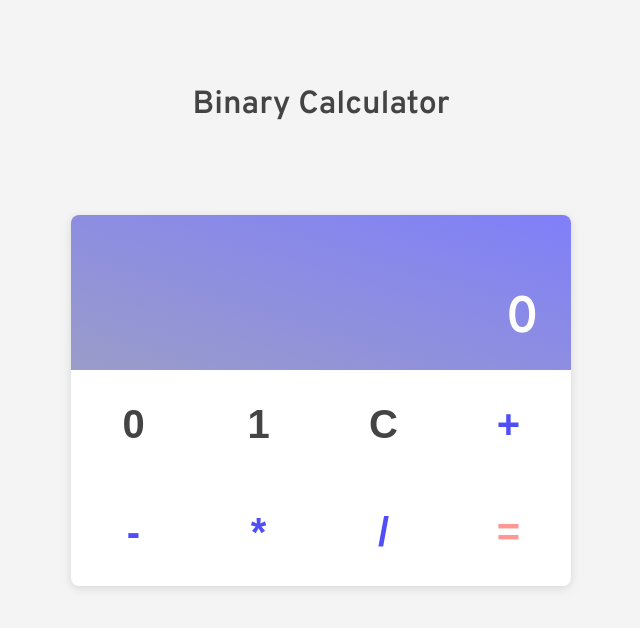
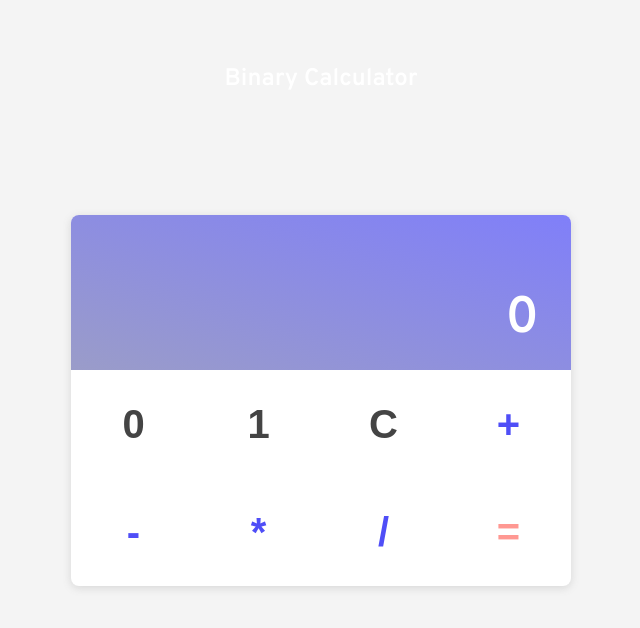
Before and after one commit to Darshan0502/binary-calculator, a plain HTML site: page index.html in a window 1280 px wide. Shown: the whole page, without its empty margins (319-959 px from the left). Drawn offline with Linux system fonts and the light colour scheme.

Commit message:
change header

```diff
--- a/index.html
+++ b/index.html
@@ -2,7 +2,6 @@
 <html lang="en">
   <head>
     <meta charset="UTF-8" />
-    <meta http-equiv="X-UA-Compatible" content="IE=edge" />
     <meta name="viewport" content="width=device-width, initial-scale=1.0" />
     <title>Binary Calculator</title>
     <link rel="preconnect" href="https://fonts.gstatic.com" />
@@ -16,7 +15,7 @@
   </head>
   <body>
     <header>
-      <h1>Binary Calculator</h1>
+      <h2>Binary Calculator</h2>
     </header>
     <div class="calculator__container" id="calculator">
       <div class="display">
```
